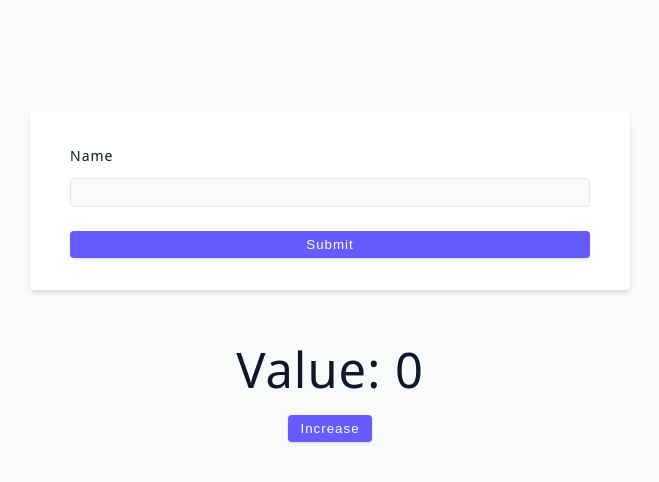
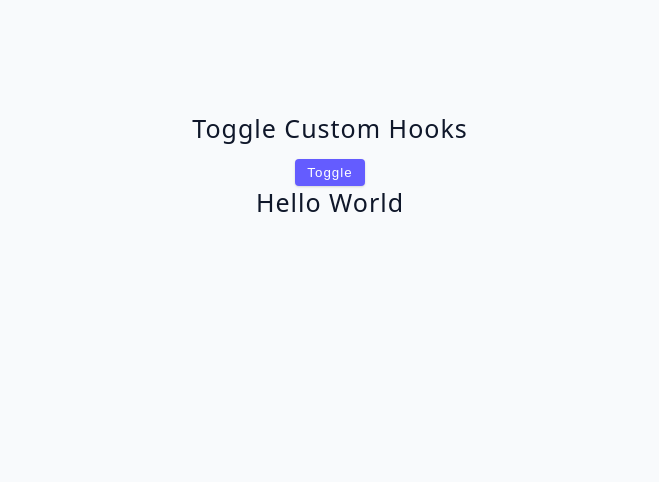
Before and after one commit to saquibe/react-with-vite, a React (Vite) app in the folder vite-project/: page / in a window 1280 px wide. Shown: the top 482 px of the page, without its empty margins (310-969 px from the left). Built offline with nearby package versions, Linux system fonts and the light colour scheme; the HTML template or start-up script is replaced by a standard one.

Commit message:
custom hooks - basics

```diff
--- /dev/null
+++ b/vite-project/src/07-customHooks/01-toggle.jsx
@@ -0,0 +1,17 @@
+// import { useState } from "react";
+import useToggle from "./useToggle";
+
+const ToggleExample = () => {
+  const { show, toggle } = useToggle(true);
+  return (
+    <div>
+      <h4>Toggle custom hooks</h4>
+      <button className="btn" onClick={toggle}>
+        toggle
+      </button>
+      {show && <h4>hello world</h4>}
+    </div>
+  );
+};
+
+export default ToggleExample;
--- /dev/null
+++ b/vite-project/src/07-customHooks/useToggle.js
@@ -0,0 +1,9 @@
+import { useState } from "react";
+
+const useToggle = (defaultValue) => {
+  const [show, setShow] = useState(defaultValue);
+  const toggle = () => setShow(!show);
+  return { show, toggle };
+};
+
+export default useToggle;
--- a/vite-project/src/App.jsx
+++ b/vite-project/src/App.jsx
@@ -1,5 +1,6 @@
-import UseRefBasics from "./06-useRef/01-useRef-basics";
+import ToggleExample from "./07-customHooks/01-toggle";
 import "./App.css";
+// import UseRefBasics from "./06-useRef/01-useRef-basics";
 // import UncontrolledInputs from "./05-forms/05-form-data";
 // import OtherInputs from "./05-forms/04-other-inputs";
 // import MultipleInputs from "./05-forms/03-multiple-inputs";
@@ -57,7 +58,9 @@ function App() {
       {/* <OtherInputs /> */}
       {/* <UncontrolledInputs /> */}
 
-      <UseRefBasics />
+      {/* <UseRefBasics /> */}
+
+      <ToggleExample />
     </div>
   );
 }
```
